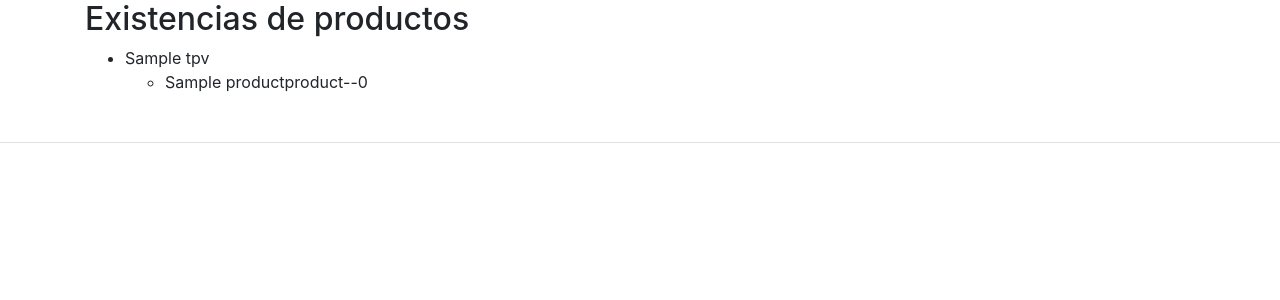
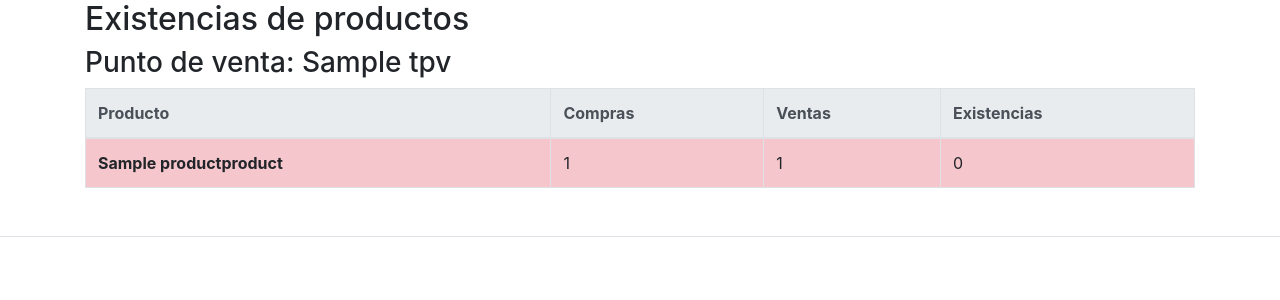
Before and after one commit to fjsanzano/multitpv, a Django app: page /tpv/stock/ in a window 1280 px wide. Shown: the part 56-356 px from the top of the page. Run offline with Django 5.2, Linux system fonts and the light colour scheme; a user stored in the database is signed in; tables that the repository leaves empty hold one stand-in row (values such as "Sample post"); some libraries are stand-ins or nearby versions.

Commit message:
[ADD] Agregando vista de existencias en forma de tabla

```diff
--- a/templates/base.html
+++ b/templates/base.html
@@ -24,6 +24,7 @@
             {{ user.get_username }}
           </button>
           <div class="dropdown-menu dropdown-menu-right">
+            <a class="dropdown-item" href="{% url 'get_stock'%}">Ver existencias</a>
             <form id="logout-form" action="{% url 'logout' %}" method="post">
                 <a href="#" onclick="document.getElementById('logout-form').submit(); return false;">Logout</a>
                 {% csrf_token %}
--- a/tpv/admin.py
+++ b/tpv/admin.py
@@ -2,7 +2,7 @@ from django.contrib import admin
 
 # Register your models here.
 
-from .models import TPV, ProductCategory, ProductProduct, StockQuant, Sale, SaleLine, Purchase, PurchaseLine
+from .models import TPV, ProductCategory, ProductProduct, Sale, SaleLine, Purchase, PurchaseLine
 
 
 class ProductAdmin(admin.ModelAdmin):
--- a/tpv/templates/tpv/get_stock.html
+++ b/tpv/templates/tpv/get_stock.html
@@ -3,17 +3,32 @@
 {% block content %}
 
 <h2>Existencias de productos</h2>
-<ul>
-    {% for tpv in tpv_list %}
-    <li>{{ tpv.tpv_name }}</li>
-        <ul>
-        {% for product in tpv.productos %}
-        <li>{{ product.name }}--{{ product.stock }}</li>
-        {% endfor %}
-        </ul>
+   {% for tpv in tpv_list %}
+    <h3>Punto de venta: {{ tpv.tpv_name }}</h3>
+    <table class="table table-bordered">
+  <thead class="thead-light">
+    <tr>
+      <th scope="col">Producto</th>
+      <th scope="col">Compras</th>
+      <th scope="col">Ventas</th>
+      <th scope="col">Existencias</th>
+    </tr>
+  </thead>
+
+  <tbody>
+ {% for product in tpv.productos %}
+    <tr {% if product.stock <= 0 %} class="table-danger" {% endif %}>
+      <th scope="row">{{ product.name }}</th>
+      <td>{{ product.purchase_cant }}</td>
+      <td>{{ product.sale_cant }}</td>
+      <td >{{ product.stock }}</td>
+    </tr>
+  </tbody>
+ {% endfor %}
+</table>
     {% empty %}
     <li>No hay puntos de venta registrados.</li>
     {% endfor %}
-</ul>
+
 
 {% endblock %}
```
Also changed, not shown: tpv/models.py (+0 -41 lines).
